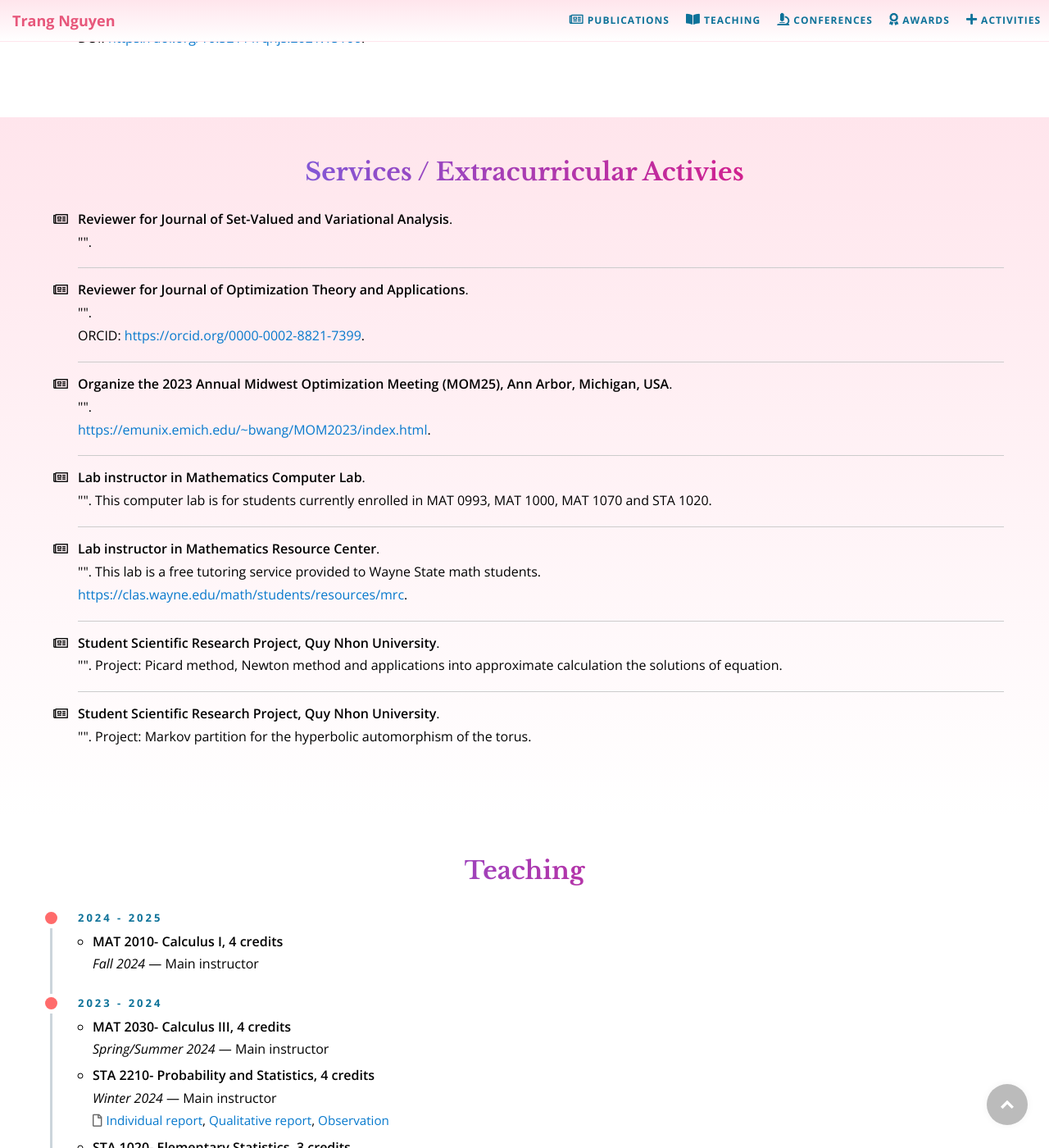
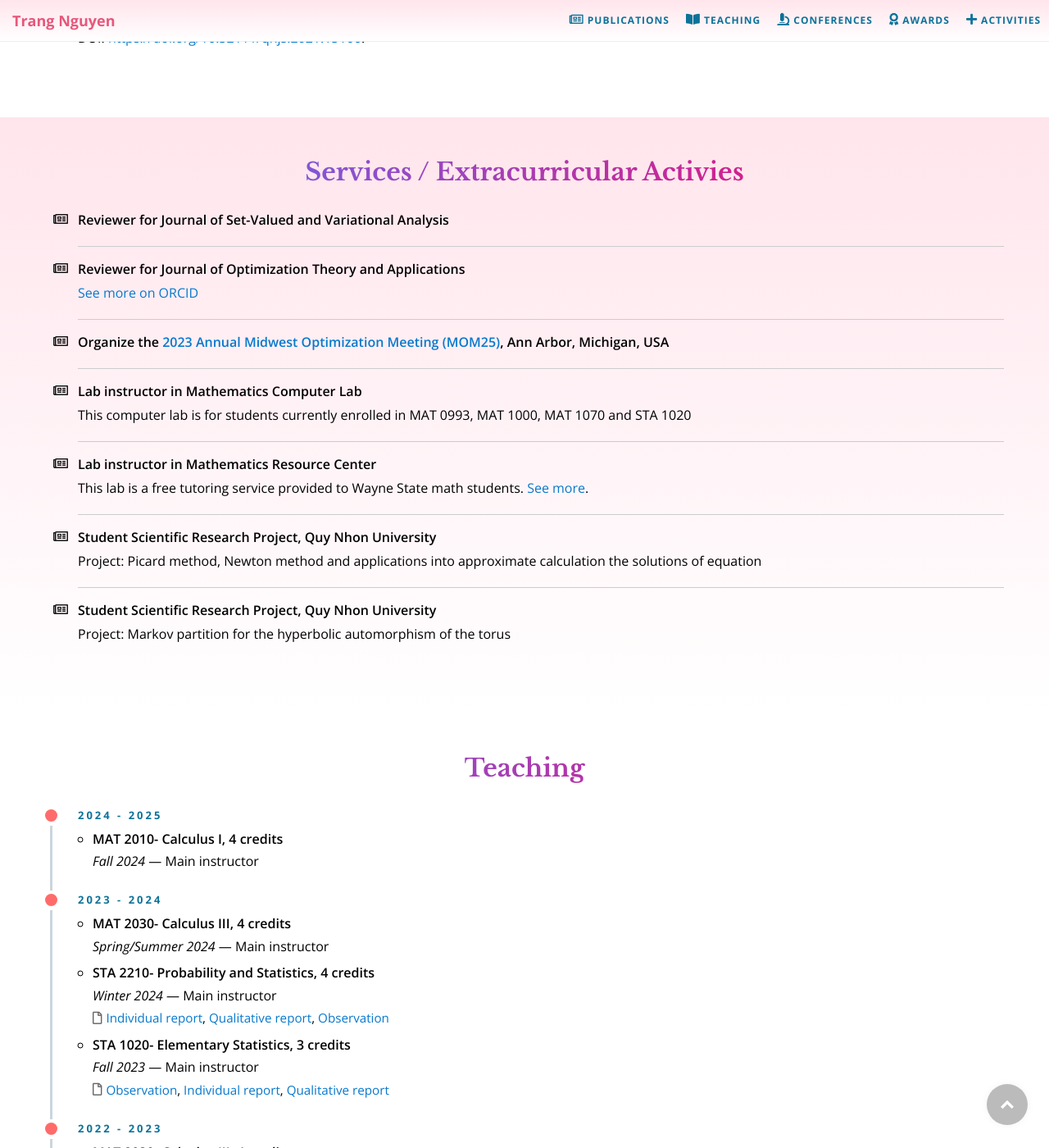
Before and after one commit to daitrangng/daitrangng.github.io, a Jekyll site: the page built from index.md, in a window 1280 px wide and 1400 px high, scrolled down 1935 px. Shown: the whole window at 82% size. Built offline with Jekyll 4.4.1, drawn with Linux system fonts in a browser that asks for light colours; formulas are drawn with MathJax 3.

Commit message:
fix activities

```diff
--- a/_data/activities.yml
+++ b/_data/activities.yml
@@ -1,22 +1,13 @@
-- author:
-    - "Reviewer for Journal of Set-Valued and Variational Analysis"
-- author:
-    - "Reviewer for Journal of Optimization Theory and Applications"
-  source-prefix: "ORCID:"
-  source: "https://orcid.org/0000-0002-8821-7399"
-- author:
-    - "Organize the 2023 Annual Midwest Optimization Meeting (MOM25), Ann Arbor, Michigan, USA"
-  source: "https://emunix.emich.edu/~bwang/MOM2023/index.html"
-- author:
-    - "Lab instructor in Mathematics Computer Lab"
+- activity: "Reviewer for Journal of Set-Valued and Variational Analysis"
+  # more: "[See more on ORCID](https://orcid.org/0000-0002-8821-7399)"
+- activity: "Reviewer for Journal of Optimization Theory and Applications"
+  more: "[See more on ORCID](https://orcid.org/0000-0002-8821-7399)"
+- activity: "Organize the [2023 Annual Midwest Optimization Meeting (MOM25)](https://emunix.emich.edu/~bwang/MOM2023/index.html), Ann Arbor, Michigan, USA"
+- activity: "Lab instructor in Mathematics Computer Lab"
   more: "This computer lab is for students currently enrolled in MAT 0993, MAT 1000, MAT 1070 and STA 1020"
-- author:
-    - "Lab instructor in Mathematics Resource Center"
-  more: "This lab is a free tutoring service provided to Wayne State math students"
-  source: "https://clas.wayne.edu/math/students/resources/mrc"
-- author:
-    - " Student Scientific Research Project, Quy Nhon University"
+- activity: "Lab instructor in Mathematics Resource Center"
+  more: "This lab is a free tutoring service provided to Wayne State math students. [See more](https://clas.wayne.edu/math/students/resources/mrc)."
+- activity: "Student Scientific Research Project, Quy Nhon University"
   more: "Project: Picard method, Newton method and applications into approximate calculation the solutions of equation"
-- author:
-    - " Student Scientific Research Project, Quy Nhon University"
+- activity: "Student Scientific Research Project, Quy Nhon University"
   more: "Project: Markov partition for the hyperbolic automorphism of the torus"
--- a/_includes/sections/sec-publications.html
+++ b/_includes/sections/sec-publications.html
@@ -6,15 +6,32 @@
 <ul class="publications">
   {% for item in include.source limit: include.limit %}
   <li class="item">
+    {% if item.author %}
       <div class="name">
         {% for name in item.author %}{% unless forloop.last %}{% unless forloop.first %},{% endunless %} {% else %}{%
           unless forloop.first %} and {% endunless %}{% endunless %}<b>{{ name }}</b>{% endfor %}.
       </div>
+    {% endif %}
+    {% if item.title %}
       <div class="title">
         "{{ item.title }}".
         {% if item.publisher %}<i>{{ item.publisher }}</i>.{% endif %}
         {% if item.more %}{{ item.more }}.{% endif %}
       </div>
+    {% endif %}
+
+    <!-- for activities -->
+    {% if item.activity %}
+      <div class="activity">{{item.activity | markdownify}}</div>
+    {% endif %}
+
+    {% if item.more %}
+      <div class="more">
+        {{ item.more | markdownify }}
+      </div>
+    {% endif %}
+
+    <!-- both -->
     {% if item.source %}
       <div class="source">
         {% if item.source-prefix %}{{ item.source-prefix }}{% endif %}
--- a/css/custom.scss
+++ b/css/custom.scss
@@ -184,6 +184,22 @@ strong {
       overflow: hidden;
       text-overflow: ellipsis;
     }
+
+    .more {
+      p {
+        margin-top: 0;
+        margin-bottom: 0;
+      }
+    }
+
+    .activity {
+      font-weight: 600;
+      margin-bottom: 5px;
+      p {
+        margin-top: 0;
+        margin-bottom: 0;
+      }
+    }
   }
 }
 
--- a/index.md
+++ b/index.md
@@ -45,7 +45,7 @@ css:
   {% include sections/sec-back.html %}
 </section>
 
-<!-- activities -->
+<!-- services / activities -->
 <section class="alt-color">
   {% include sections/sec-front-lg.html %}
   {% include sections/sec-publications.html
@@ -65,17 +65,6 @@ css:
     ref="teaching" %}
   {% include sections/sec-back.html %}
 </section>
-
-<!-- conferences -->
-<!-- <section class="alt-color">
-  {% include sections/sec-front-lg.html %}
-  {% include sections/sec-teaching.html
-    heading="Conferences"
-    source=site.data.conferences2
-    ref="conferences"
-  %}
-  {% include sections/sec-back.html %}
-</section> -->
 
 <!-- conferences -->
 <section class="alt-color">
```
Also changed, not shown: _data/conferences2.yml (deleted, +0 -28 lines). Lines whose indentation alone changed are shown as unchanged.
